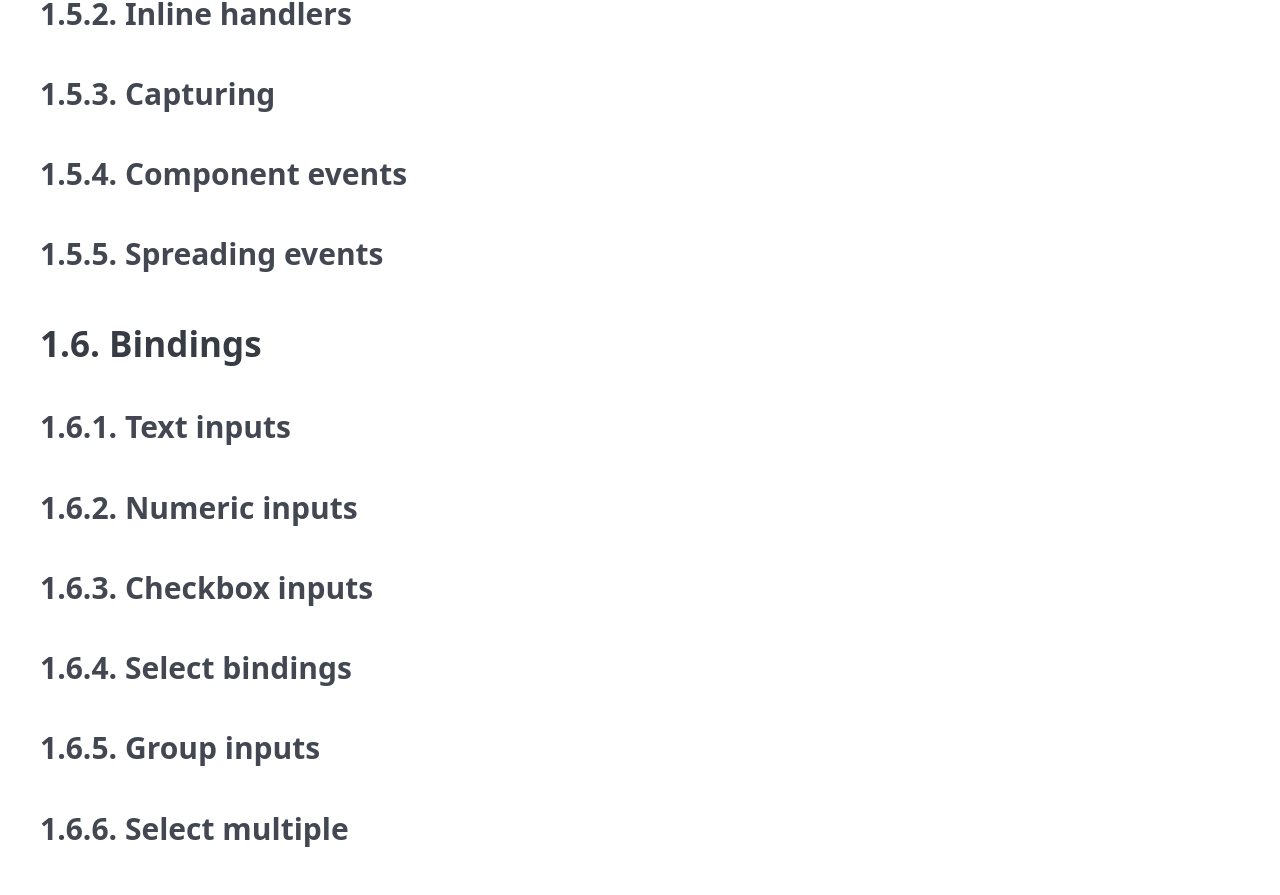
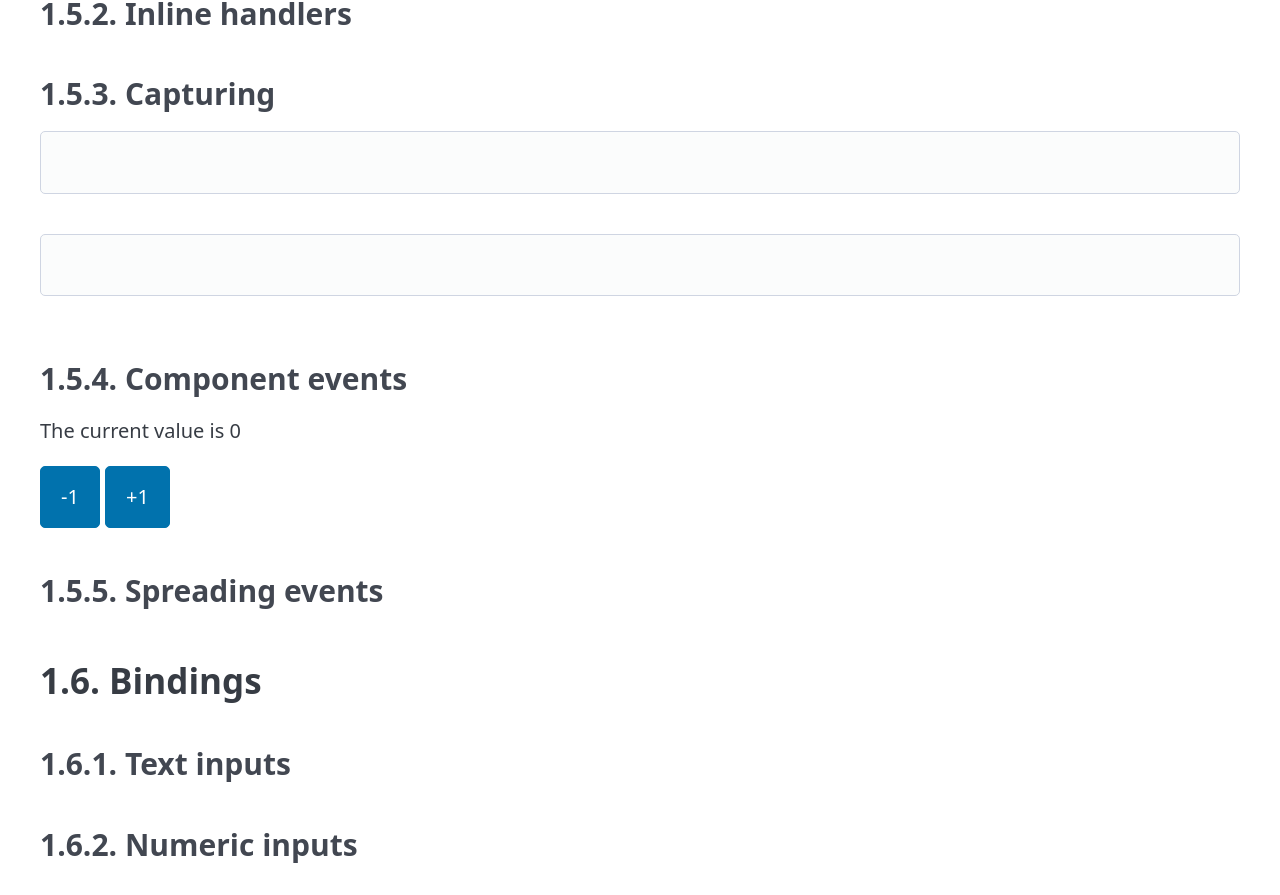
Before and after one commit to gavinln/frontend, a SvelteKit app in the folder svelte/sv-example/: page /basic_svelte in a window 1280 px wide. Shown: the part 4671-5566 px from the top of the page. Built offline with nearby package versions, Linux system fonts and the light colour scheme.

Commit message:
add new svelte examples

```diff
--- a/svelte/sv-example/src/routes/basic_svelte/+page.svelte
+++ b/svelte/sv-example/src/routes/basic_svelte/+page.svelte
@@ -94,13 +94,14 @@
   }
   // 1.5.2. Inline handlers
   // 1.5.3. Capturing
+  let bubbling: string[] = $state([]);
+  let capturing: string[] = $state([]);
   // 1.5.4. Component events
+  import Stepper from './Stepper.svelte';
+
+  let value = $state(0);
   // 1.5.5. Spreading events
-  // 1.6. Bindings
-  // 1.6.1. Text inputs
   // 1.6.2. Numeric inputs
-  // 1.6.3. Checkbox inputs
-  // 1.6.4. Select bindings
   // 1.6.5. Group inputs
   // 1.6.6. Select multiple
   // 1.6.7. Textarea inputs
@@ -216,7 +217,26 @@
   </div>
   <h3>1.5.2. Inline handlers</h3>
   <h3>1.5.3. Capturing</h3>
+  <div onkeydown={(e) => bubbling.push('<div> ' + e.key)} role="presentation">
+    <input onkeydown={(e) => bubbling.push('<input> ' + e.key)} />
+  </div>
+  <ul>
+    {#each bubbling as line}
+      <li>{line}</li>
+    {/each}
+  </ul>
+
+  <div onkeydowncapture={(e) => capturing.push('<div> ' + e.key)} role="presentation">
+    <input onkeydowncapture={(e) => capturing.push('<input> ' + e.key)} />
+  </div>
+  <ul>
+    {#each capturing as line}
+      <li>{line}</li>
+    {/each}
+  </ul>
   <h3>1.5.4. Component events</h3>
+  <p>The current value is {value}</p>
+  <Stepper increment={() => (value += 1)} decrement={() => (value -= 1)} />
   <h3>1.5.5. Spreading events</h3>
   <h2>1.6. Bindings</h2>
   <h3>1.6.1. Text inputs</h3>
--- /dev/null
+++ b/svelte/sv-example/src/routes/basic_svelte/Stepper.svelte
@@ -0,0 +1,6 @@
+<script>
+  let { increment, decrement } = $props();
+</script>
+
+<button onclick={decrement}>-1</button>
+<button onclick={increment}>+1</button>
```
